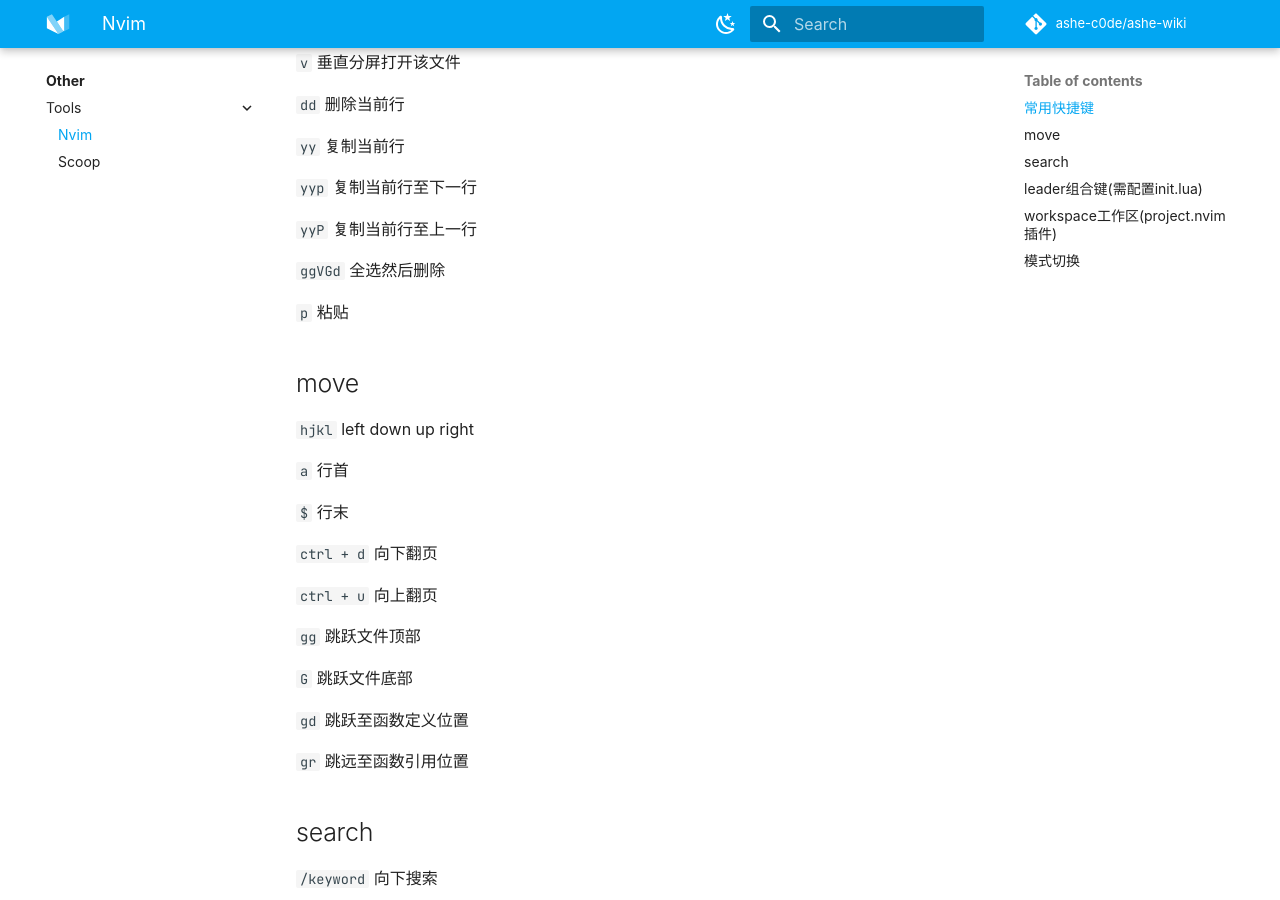
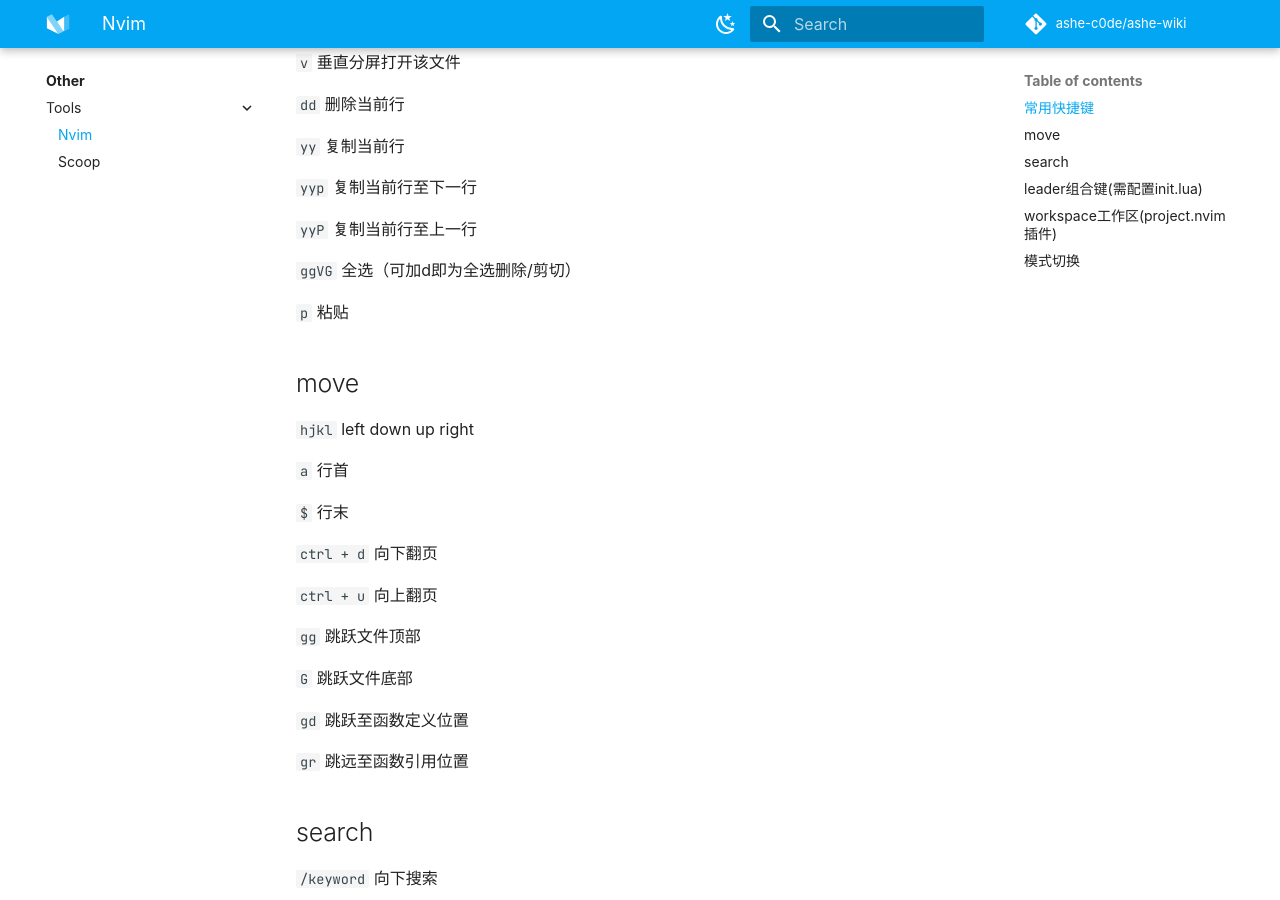
Before and after one commit to ashe-c0de/ashe-wiki, an MkDocs documentation site: the page built from docs/other/tools/nvim.md, in a window 1280 px wide and 900 px high, scrolled down 626 px. Built offline with MkDocs 1.6.1 and Material for MkDocs 9.7.7, drawn with Linux system fonts in a browser that asks for light colours; comment, search, counter and statistics services are not loaded.

Commit message:
Update nvim.md

```diff
--- a/docs/other/tools/nvim.md
+++ b/docs/other/tools/nvim.md
@@ -27,7 +27,7 @@
 
 `yyP` 复制当前行至上一行
 
-`ggVGd` 全选然后删除
+`ggVG` 全选（可加d即为全选删除/剪切）
 
 `p` 粘贴
 
```
